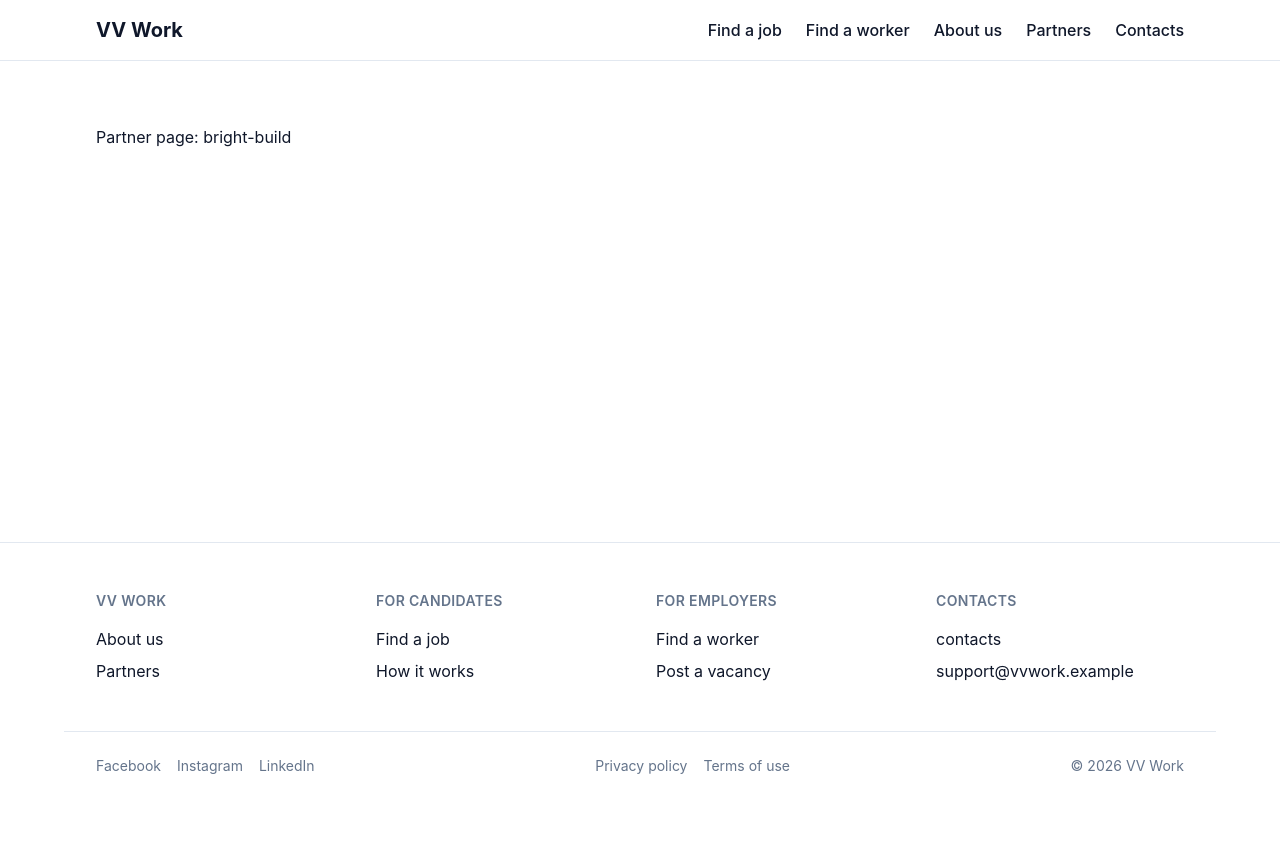
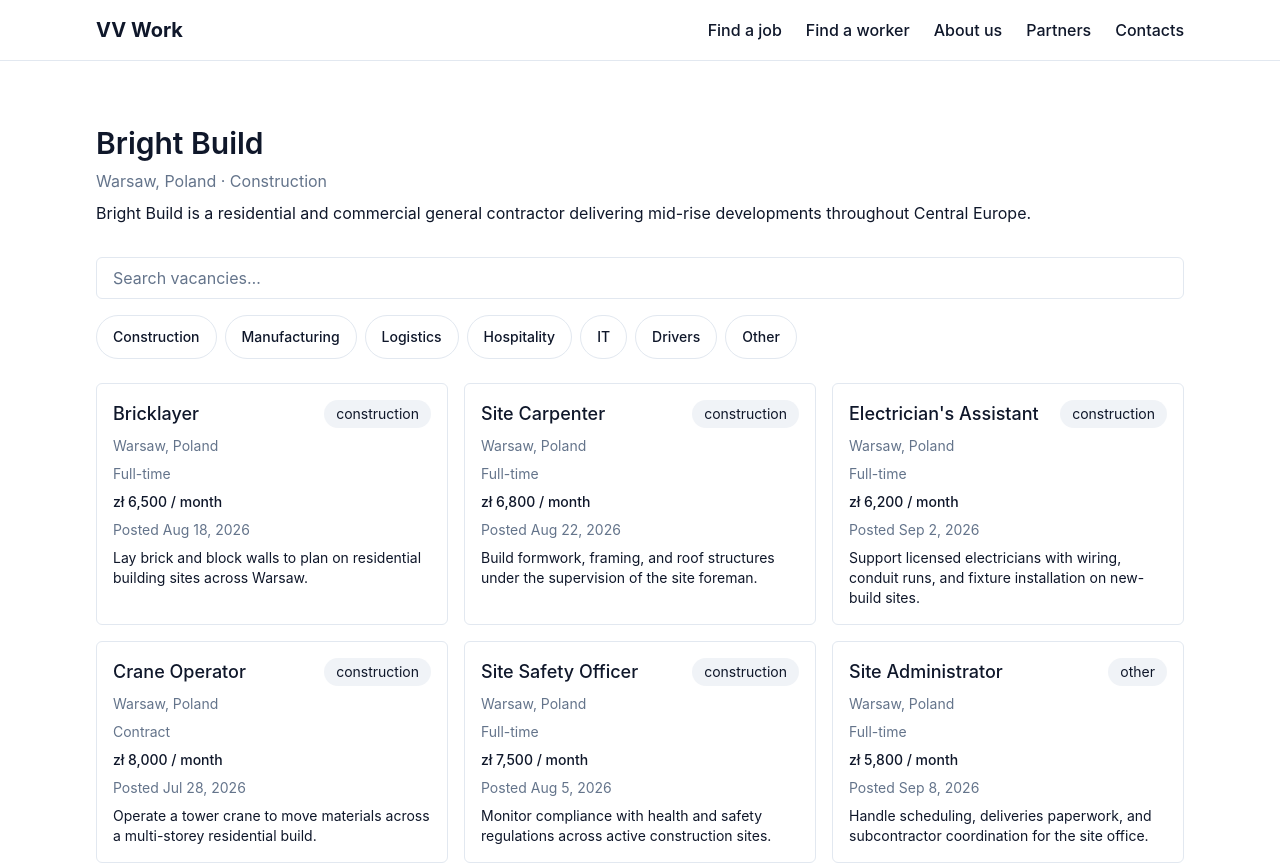
Before and after one commit to mpodaniev/vv-work, a React (Vite) app: page /partners/bright-build in a window 1280 px wide. Shown: the top 863 px of the page. Before the commit the page ends 800 px from the top, so only its background shows below. Built offline with nearby package versions, Linux system fonts and the light colour scheme.

Commit message:
wire vacancy search and filtering into partner page

```diff
--- a/src/pages/PartnerPage.tsx
+++ b/src/pages/PartnerPage.tsx
@@ -1,12 +1,93 @@
-import { useParams } from 'react-router-dom'
+import { useCallback, useMemo } from 'react'
+import { useParams, useSearchParams } from 'react-router-dom'
+import { getPartnerBySlug } from '../api/partners'
+import type { Category } from '../api/types'
+import { getVacancies } from '../api/vacancies'
 import Container from '../components/ui/Container'
+import ErrorState from '../components/ui/ErrorState'
+import Skeleton from '../components/ui/Skeleton'
+import VacancyFilters from '../components/vacancies/VacancyFilters'
+import VacancyList, { VACANCY_GRID_CLASSNAME } from '../components/vacancies/VacancyList'
+import categoriesJson from '../data/categories.json'
+import { useAsyncResource } from '../hooks/useAsyncResource'
+import { useDebouncedValue } from '../hooks/useDebouncedValue'
+
+const categories = categoriesJson as Category[]
 
 export default function PartnerPage() {
-  const { slug } = useParams<{ slug: string }>()
+  const { slug = '' } = useParams<{ slug: string }>()
+  const [searchParams] = useSearchParams()
+
+  const partnerResource = useAsyncResource(
+    useCallback((signal) => getPartnerBySlug(slug, { signal }), [slug]),
+    [slug],
+  )
+
+  const vacanciesResource = useAsyncResource(
+    useCallback((signal) => getVacancies(slug, { signal }), [slug]),
+    [slug],
+  )
+
+  // `q` is written to the URL synchronously on every keystroke (see VacancyFilters), so this
+  // component re-renders per keystroke too — but that's cheap. VacancyList/VacancyCard don't,
+  // because filteredVacancies is memoized against the *debounced* query, so VacancyList keeps
+  // receiving the same array reference until the debounce window settles.
+  const debouncedQuery = useDebouncedValue(searchParams.get('q') ?? '', 300)
+  const category = searchParams.get('category') ?? ''
+
+  const filteredVacancies = useMemo(() => {
+    const list = vacanciesResource.data ?? []
+    const normalizedQuery = debouncedQuery.trim().toLowerCase()
+    return list.filter((v) => {
+      const matchesQuery = v.title.toLowerCase().includes(normalizedQuery)
+      const matchesCategory = !category || v.categorySlug === category
+      return matchesQuery && matchesCategory
+    })
+  }, [vacanciesResource.data, debouncedQuery, category])
 
   return (
-    <Container className="py-section">
-      <h1>Partner page: {slug}</h1>
+    <Container className="flex flex-col gap-8 py-section">
+      {partnerResource.status === 'error' && partnerResource.error && (
+        <ErrorState message={partnerResource.error.message} onRetry={partnerResource.retry} />
+      )}
+
+      {(partnerResource.status === 'idle' || partnerResource.status === 'loading') && (
+        <div className="flex flex-col gap-3">
+          <Skeleton className="h-9 w-64" />
+          <Skeleton className="h-5 w-40" />
+          <Skeleton className="h-5 w-full max-w-2xl" />
+        </div>
+      )}
+
+      {partnerResource.status === 'success' && partnerResource.data && (
+        <>
+          <div className="flex flex-col gap-2">
+            <h1 className="text-3xl font-semibold text-fg">{partnerResource.data.name}</h1>
+            <p className="text-muted">
+              {partnerResource.data.location} · {partnerResource.data.industry}
+            </p>
+            <p className="text-fg">{partnerResource.data.description}</p>
+          </div>
+
+          <div className="flex flex-col gap-6">
+            <VacancyFilters categories={categories} />
+
+            {(vacanciesResource.status === 'idle' || vacanciesResource.status === 'loading') && (
+              <div className={VACANCY_GRID_CLASSNAME}>
+                {Array.from({ length: 6 }).map((_, i) => (
+                  <Skeleton key={i} className="h-24 w-full" />
+                ))}
+              </div>
+            )}
+
+            {vacanciesResource.status === 'error' && vacanciesResource.error && (
+              <ErrorState message={vacanciesResource.error.message} onRetry={vacanciesResource.retry} />
+            )}
+
+            {vacanciesResource.status === 'success' && <VacancyList vacancies={filteredVacancies} />}
+          </div>
+        </>
+      )}
     </Container>
   )
 }
```
Also changed, not shown: 2 other files (tests, documents, lock files or other folders).
